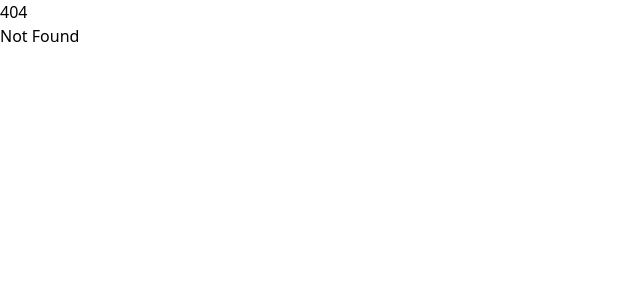
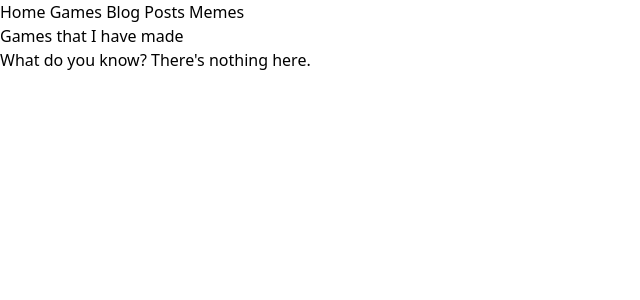
Before and after one commit to timmysilv/timmysilv.github.io, a SvelteKit app: page /games in a window 1280 px wide. Before the commit this address had no page. Shown: the top 300 px of the page, without its empty margins (0-640 px from the left). Built offline with nearby package versions, Linux system fonts and the light colour scheme.

Commit message:
some basic layout

```diff
--- a/src/routes/+layout.svelte
+++ b/src/routes/+layout.svelte
@@ -9,4 +9,11 @@
 	<link rel="icon" href={favicon} />
 </svelte:head>
 
+<nav>
+	<a href="/">Home</a>
+	<a href="/games">Games</a>
+	<a href="/blog">Blog Posts</a>
+	<a href="/memes">Memes</a>
+</nav>
+
 {@render children()}
--- a/src/routes/+page.svelte
+++ b/src/routes/+page.svelte
@@ -1,2 +1,3 @@
-<h1>Welcome to SvelteKit</h1>
-<p>Visit <a href="https://svelte.dev/docs/kit">svelte.dev/docs/kit</a> to read the documentation</p>
+<h1>timmysilv, in summary.</h1>
+
+Click the links above to explore timmysilv, in detail.
--- /dev/null
+++ b/src/routes/blog/+page.svelte
@@ -0,0 +1,3 @@
+<h1>Blog Posts</h1>
+
+<p>Actually, I'm not the writer.</p>
--- /dev/null
+++ b/src/routes/games/+page.svelte
@@ -0,0 +1,3 @@
+<h1>Games that I have made</h1>
+
+<p>What do you know? There's nothing here.</p>
--- /dev/null
+++ b/src/routes/memes/+page.svelte
@@ -0,0 +1,3 @@
+<h1>Memes that I enjoy</h1>
+
+<p>Stay tuned and maybe I'll post some.</p>
```
Also changed, not shown: 1 other file (tests, documents, lock files or other folders).
